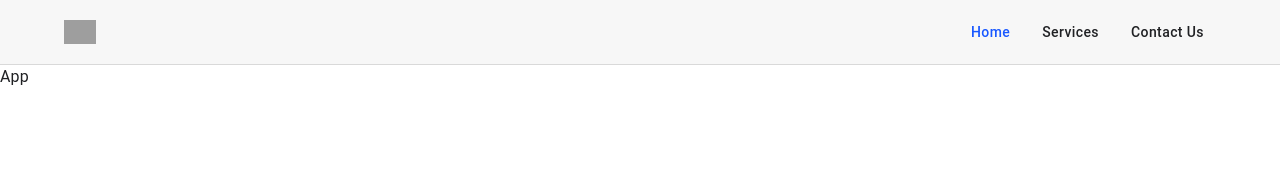
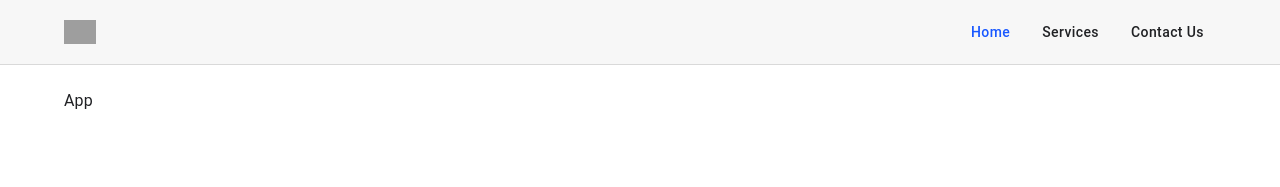
Before and after one commit to davidbutsch/bluebirdfs-landing-page, a React (Vite) app: page / in a window 1280 px wide. Shown: the top 187 px of the page. Built offline with nearby package versions, Linux system fonts and the light colour scheme; grey boxes are pictures that could not be loaded; a web font is replaced by a local one.

Commit message:
style(AppLayout): wrap children in Container component

```diff
--- a/src/components/layout/AppLayout.tsx
+++ b/src/components/layout/AppLayout.tsx
@@ -1,4 +1,5 @@
-import { CssBaseline } from "@mui/material";
+import { Container, CssBaseline } from "@mui/material";
+
 import { Header } from "./Header";
 
 type AppLayoutProps = {
@@ -10,7 +11,15 @@ export const AppLayout = ({ children }: AppLayoutProps) => {
     <>
       <CssBaseline />
       <Header />
-      {children}
+      <Container
+        maxWidth="lg"
+        component="main"
+        sx={{
+          py: { xs: 2, sm: 3 },
+        }}
+      >
+        {children}
+      </Container>
     </>
   );
 };
```
